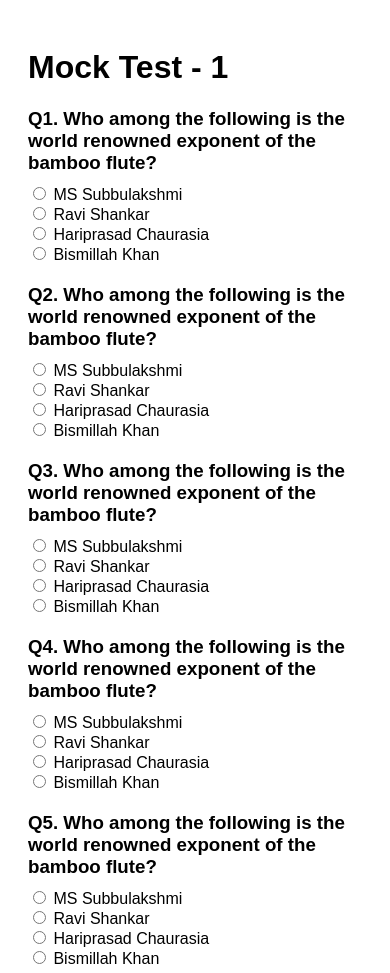
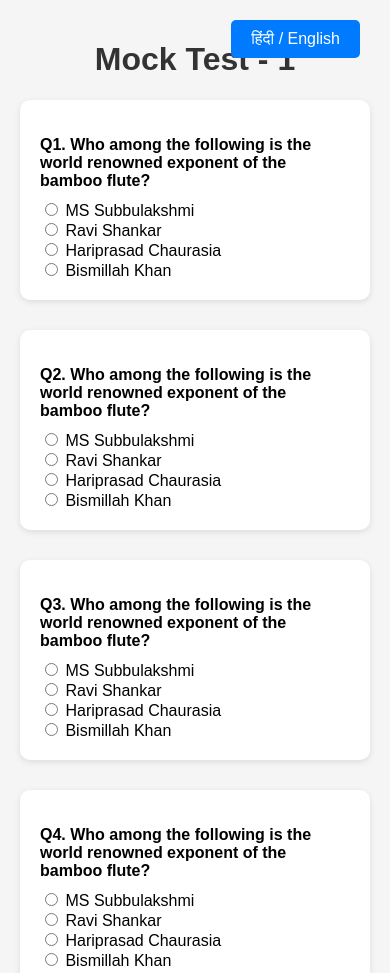
Before and after one commit to kvinaaaaykumar/SSC_CGL, a plain HTML site: page test1.html in a window 390 px wide. Shown: the top 973 px of the page. Drawn offline with Linux system fonts and the light colour scheme.

Commit message:
Update test1.html
s

```diff
--- a/test1.html
+++ b/test1.html
@@ -3,13 +3,42 @@
 <head>
   <meta charset="UTF-8">
   <title>Mock Test - 1</title>
+  <meta name="viewport" content="width=device-width, initial-scale=1.0">
   <style>
     body {
       font-family: Arial, sans-serif;
+      background: #f5f5f5;
       padding: 20px;
+      margin: 0;
+    }
+    .language-switch {
+      position: absolute;
+      top: 20px;
+      right: 30px;
+    }
+    .language-switch button {
+      padding: 10px 20px;
+      font-size: 16px;
+      cursor: pointer;
+      border-radius: 5px;
+      border: none;
+      background-color: #007bff;
+      color: white;
+      transition: background-color 0.3s;
+    }
+    .language-switch button:hover {
+      background-color: #0056b3;
+    }
+    h1 {
+      text-align: center;
+      color: #333;
     }
     .question {
-      margin-bottom: 20px;
+      margin-bottom: 30px;
+      background: white;
+      padding: 20px;
+      border-radius: 10px;
+      box-shadow: 0 2px 6px rgba(0, 0, 0, 0.1);
     }
     .question h3 {
       margin-bottom: 10px;
@@ -17,32 +46,55 @@
     .correct-answer {
       color: green;
       font-weight: bold;
+      margin-top: 10px;
     }
     .wrong-answer {
       color: red;
       font-weight: bold;
+      margin-top: 10px;
     }
     .result {
       font-size: 20px;
       margin-top: 30px;
       font-weight: bold;
+      text-align: center;
     }
     .submit-btn {
-      padding: 10px 20px;
-      font-size: 16px;
+      display: block;
+      margin: 0 auto;
+      padding: 10px 30px;
+      font-size: 18px;
+      border: none;
+      background: #007bff;
+      color: white;
+      border-radius: 5px;
+      cursor: pointer;
+      transition: background 0.3s;
+    }
+    .submit-btn:hover {
+      background: #0056b3;
+    }
+    @media (max-width: 600px) {
+      .question h3 {
+        font-size: 16px;
+      }
+      .submit-btn {
+        width: 100%;
+      }
     }
   </style>
 </head>
 <body>
 
-  <h1>Mock Test - 1</h1>
+  <div class="language-switch">
+    <button onclick="toggleLanguage()">हिंदी / English</button>
+  </div>
+
+  <h1 id="main-heading">Mock Test - 1</h1>
+
   <form id="mockTestForm">
-
-    <!-- Questions -->
     <div id="questions"></div>
-
     <button type="button" class="submit-btn" onclick="calculateScore()">Submit</button>
-
     <div class="result" id="result"></div>
   </form>
 
@@ -51,26 +103,47 @@
     const correctAnswer = "3"; // Hariprasad Chaurasia
     const marksForCorrect = 2;
     const marksForWrong = -0.5;
+    let isHindi = false;
 
     const questionsDiv = document.getElementById('questions');
 
-    // Generate 10 questions dynamically
-    for (let i = 1; i <= totalQuestions; i++) {
-      questionsDiv.innerHTML += `
-        <div class="question" id="question${i}">
-          <h3>Q${i}. Who among the following is the world renowned exponent of the bamboo flute?</h3>
-          <label><input type="radio" name="q${i}" value="1"> MS Subbulakshmi</label><br>
-          <label><input type="radio" name="q${i}" value="2"> Ravi Shankar</label><br>
-          <label><input type="radio" name="q${i}" value="3"> Hariprasad Chaurasia</label><br>
-          <label><input type="radio" name="q${i}" value="4"> Bismillah Khan</label>
-          <div class="answer-feedback" id="feedback${i}"></div>
-        </div>
-      `;
+    const englishQuestion = "Who among the following is the world renowned exponent of the bamboo flute?";
+    const hindiQuestion = "निम्नलिखित में से कौन बांसुरी के विश्व प्रसिद्ध वादक हैं?";
+
+    const options = [
+      { en: "MS Subbulakshmi", hi: "एमएस सुब्बुलक्ष्मी" },
+      { en: "Ravi Shankar", hi: "रवि शंकर" },
+      { en: "Hariprasad Chaurasia", hi: "हरिप्रसाद चौरसिया" },
+      { en: "Bismillah Khan", hi: "बिस्मिल्ला खान" },
+    ];
+
+    function renderQuestions() {
+      questionsDiv.innerHTML = "";
+      for (let i = 1; i <= totalQuestions; i++) {
+        let questionHTML = `
+          <div class="question" id="question${i}">
+            <h3>Q${i}. ${isHindi ? hindiQuestion : englishQuestion}</h3>`;
+        options.forEach((opt, idx) => {
+          questionHTML += `
+            <label>
+              <input type="radio" name="q${i}" value="${idx + 1}"> ${isHindi ? opt.hi : opt.en}
+            </label><br>`;
+        });
+        questionHTML += `<div class="answer-feedback" id="feedback${i}"></div></div>`;
+        questionsDiv.innerHTML += questionHTML;
+      }
+    }
+
+    function toggleLanguage() {
+      isHindi = !isHindi;
+      document.getElementById("main-heading").innerText = isHindi
+        ? "मॉक टेस्ट - 1"
+        : "Mock Test - 1";
+      renderQuestions();
     }
 
     function calculateScore() {
       let score = 0;
-
       for (let i = 1; i <= totalQuestions; i++) {
         const options = document.getElementsByName(`q${i}`);
         const feedback = document.getElementById(`feedback${i}`);
@@ -85,17 +158,22 @@
 
         if (selected === correctAnswer) {
           score += marksForCorrect;
-          feedback.innerHTML = `<div class="correct-answer">✔ Correct Answer</div>`;
+          feedback.innerHTML = `<div class="correct-answer">✔ ${isHindi ? "सही उत्तर" : "Correct Answer"}</div>`;
         } else if (selected === null) {
-          feedback.innerHTML = `<div class="wrong-answer">⚠ Not Attempted. Correct Answer: Hariprasad Chaurasia</div>`;
+          feedback.innerHTML = `<div class="wrong-answer">⚠ ${isHindi ? "प्रयास नहीं किया गया। सही उत्तर: हरिप्रसाद चौरसिया" : "Not Attempted. Correct Answer: Hariprasad Chaurasia"}</div>`;
         } else {
           score += marksForWrong;
-          feedback.innerHTML = `<div class="wrong-answer">✘ Wrong Answer. Correct Answer: Hariprasad Chaurasia</div>`;
+          feedback.innerHTML = `<div class="wrong-answer">✘ ${isHindi ? "गलत उत्तर। सही उत्तर: हरिप्रसाद चौरसिया" : "Wrong Answer. Correct Answer: Hariprasad Chaurasia"}</div>`;
         }
       }
 
-      document.getElementById("result").innerText = `Your total score is: ${score}`;
+      document.getElementById("result").innerText = isHindi
+        ? `आपका कुल स्कोर है: ${score}`
+        : `Your total score is: ${score}`;
     }
+
+    // Initial load
+    renderQuestions();
   </script>
 
 </body>
```
